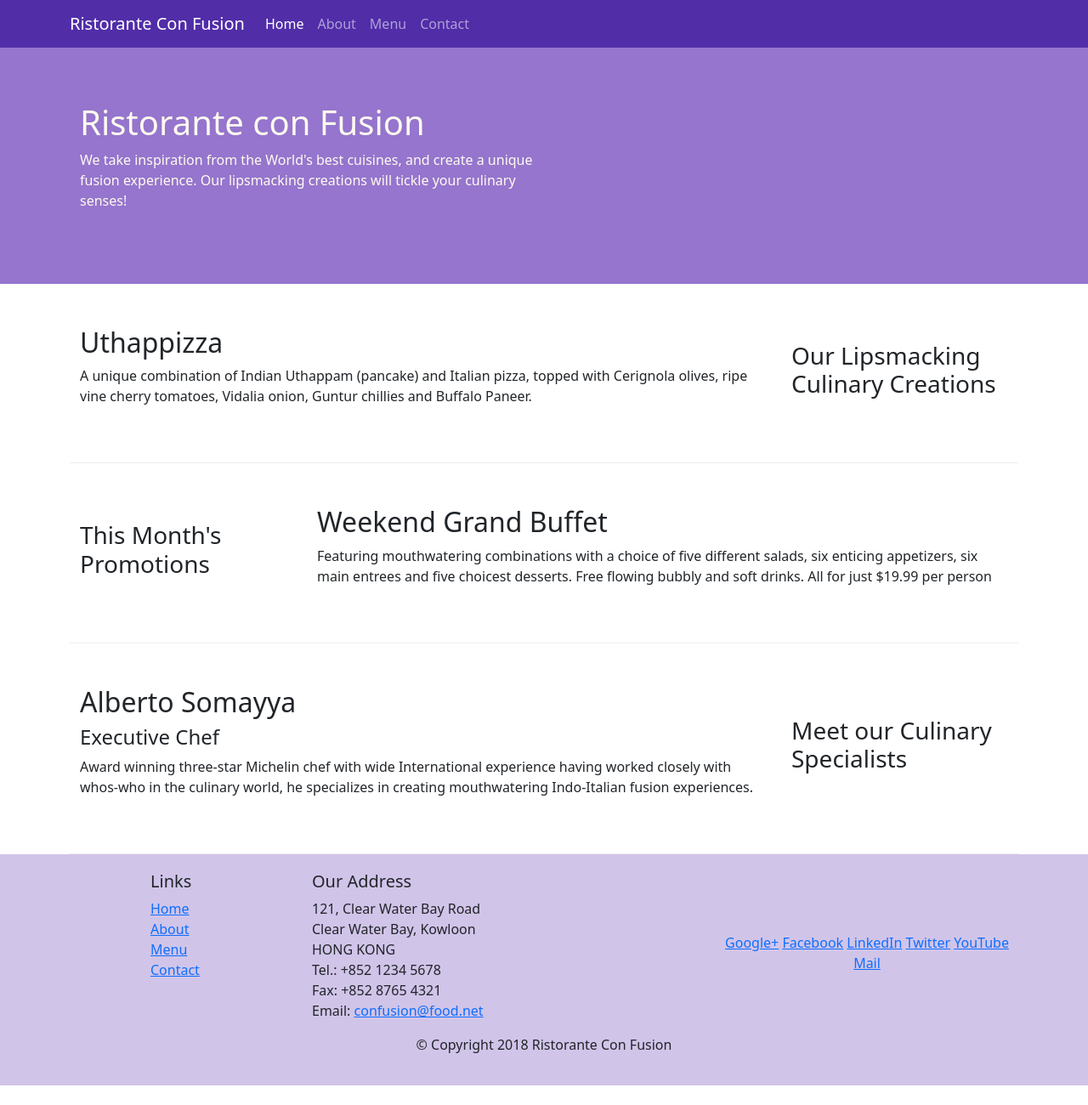
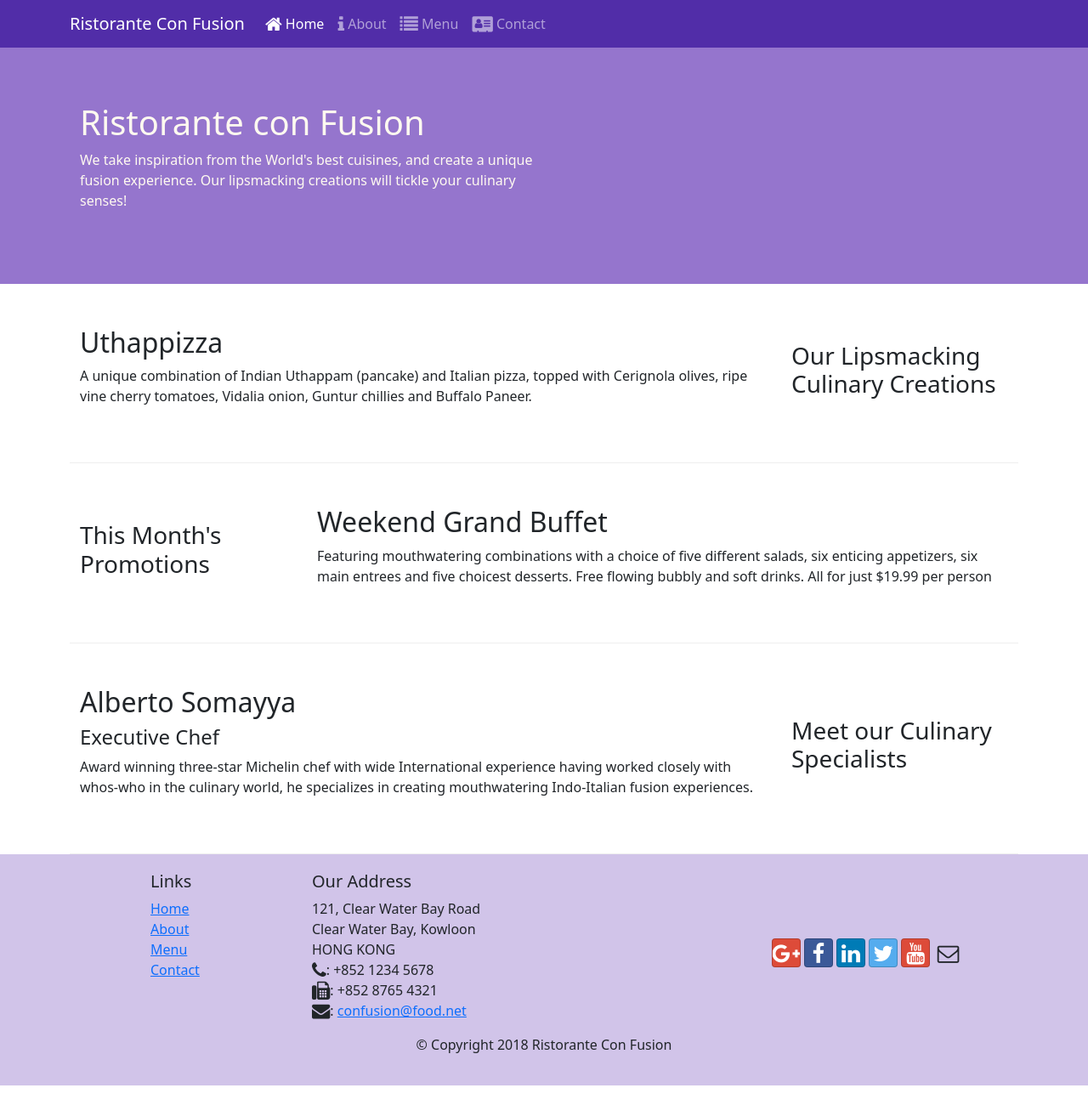
Before and after one commit to HungKNguyen/FullStackWebDev, a website: page index.html in a window 1280 px wide. Shown: the whole page at 85% size. Drawn offline with nearby package versions, Linux system fonts and the light colour scheme.

Commit message:
Add Icons

```diff
--- a/index.html
+++ b/index.html
@@ -10,6 +10,9 @@
 
 	<!-- Bootstrap CSS -->
 	<link rel="stylesheet" href="node_modules/bootstrap/dist/css/bootstrap.min.css">
+	<!-- Icon Font CSS -->
+	<link rel="stylesheet" href="node_modules/font-awesome/css/font-awesome.min.css">
+	<link rel="stylesheet" href="node_modules/bootstrap-social/bootstrap-social.css">
 	<!-- Custom CSS -->
 	<link rel="stylesheet" href="css/styles.css">
 </head>
@@ -23,10 +26,13 @@
 		<a class="navbar-brand mr-auto" href="#">Ristorante Con Fusion</a>
 		<div class="collapse navbar-collapse" id="Navbar">
 			<ul class="navbar-nav mr-auto">
-				<li class="nav-item"><a class="nav-link active" href="#">Home</a></li>
-				<li class="nav-item"><a class="nav-link" href="aboutus.html">About</a></li>
-				<li class="nav-item"><a class="nav-link" href="#">Menu</a></li>
-				<li class="nav-item"><a class="nav-link" href="#">Contact</a></li>
+				<li class="nav-item"><a class="nav-link active" href="#"><span class="fa fa-home fa-lg"></span> Home
+				</a></li>
+				<li class="nav-item"><a class="nav-link" href="aboutus.html"><span class="fa fa-info fa-lg"></span>
+					About</a></li>
+				<li class="nav-item"><a class="nav-link" href="#"><span class="fa fa-list fa-lg"></span> Menu</a></li>
+				<li class="nav-item"><a class="nav-link" href="#"><span class="fa fa-address-card fa-lg"></span>
+					Contact</a></li>
 			</ul>
 		</div>
 	</div>
@@ -105,19 +111,24 @@
 					121, Clear Water Bay Road<br>
 					Clear Water Bay, Kowloon<br>
 					HONG KONG<br>
-					Tel.: +852 1234 5678<br>
-					Fax: +852 8765 4321<br>
-					Email: <a href="mailto:confusion@food.net">confusion@food.net</a>
+					<i class="fa fa-phone fa-lg"></i>: +852 1234 5678<br>
+					<i class="fa fa-fax fa-lg"></i>: +852 8765 4321<br>
+					<i class="fa fa-envelope fa-lg"></i>: <a href="mailto:confusion@food.net">confusion@food.net</a>
 				</address>
 			</div>
 			<div class="col-12 col-sm-4 align-self-center">
 				<div class="text-center">
-					<a href="http://google.com/+">Google+</a>
-					<a href="http://www.facebook.com/profile.php?id=">Facebook</a>
-					<a href="http://www.linkedin.com/in/">LinkedIn</a>
-					<a href="http://twitter.com/">Twitter</a>
-					<a href="http://youtube.com/">YouTube</a>
-					<a href="mailto:">Mail</a>
+					<a class="btn btn-social-icon btn-google"
+					   href="http://google.com/+"><i class="fa fa-google-plus fa-lg"></i></a>
+					<a class="btn btn-social-icon btn-facebook" href="http://www.facebook.com/profile.php?id="><i
+							class="fa fa-facebook fa-lg"></i></a>
+					<a class="btn btn-social-icon btn-linkedin" href="http://www.linkedin.com/in/"><i
+							class="fa fa-linkedin fa-lg"></i></a>
+					<a class="btn btn-social-icon btn-twitter" href="http://twitter.com/"><i
+							class="fa fa-twitter fa-lg"></i></a>
+					<a class="btn btn-social-icon btn-google" href="http://youtube.com/"><i
+							class="fa fa-youtube fa-lg"></i></a>
+					<a class="btn btn-social-icon" href="mailto:"><i class="fa fa-envelope-o fa-lg"></i></a>
 				</div>
 			</div>
 		</div>
--- a/package.json
+++ b/package.json
@@ -22,6 +22,8 @@
   },
   "dependencies": {
     "bootstrap": "^5.0.1",
+    "bootstrap-social": "^5.1.1",
+    "font-awesome": "^4.7.0",
     "jquery": "^3.6.0",
     "popper.js": "^1.16.1"
   }
```
Also changed, not shown: aboutus.html (+24 -13 lines), template/template.html (+3 -0 lines), 1 other file.
